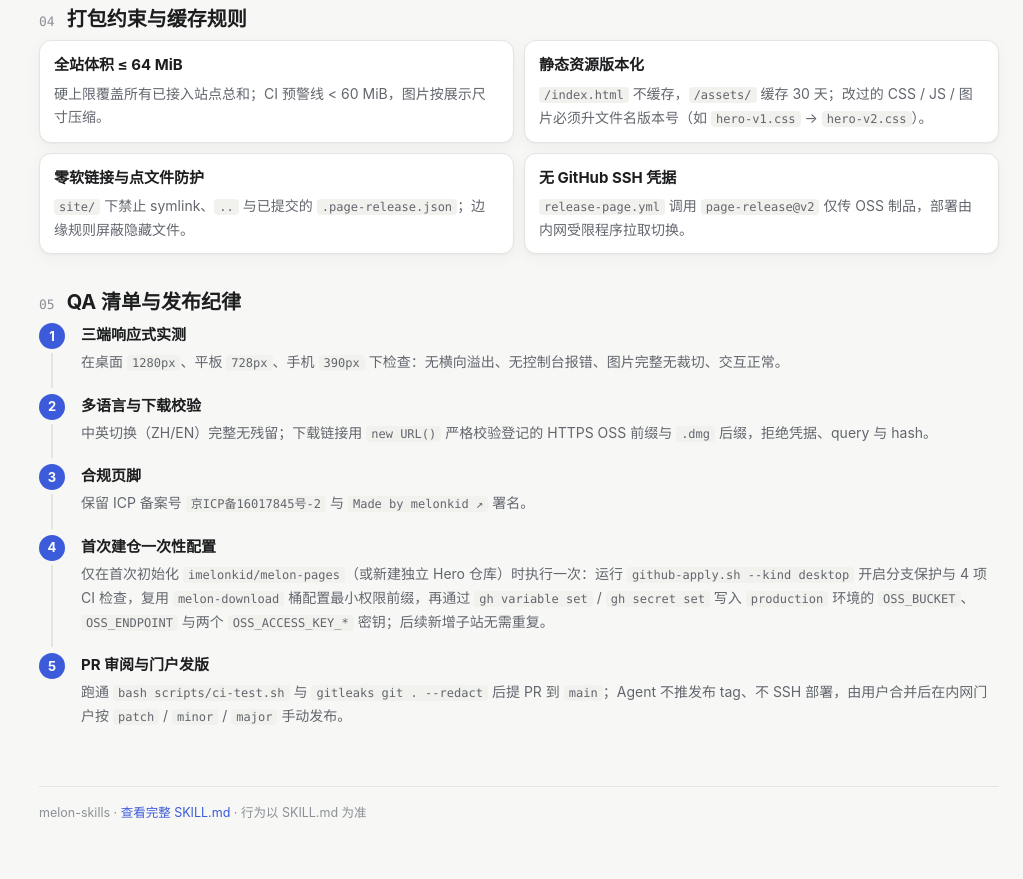
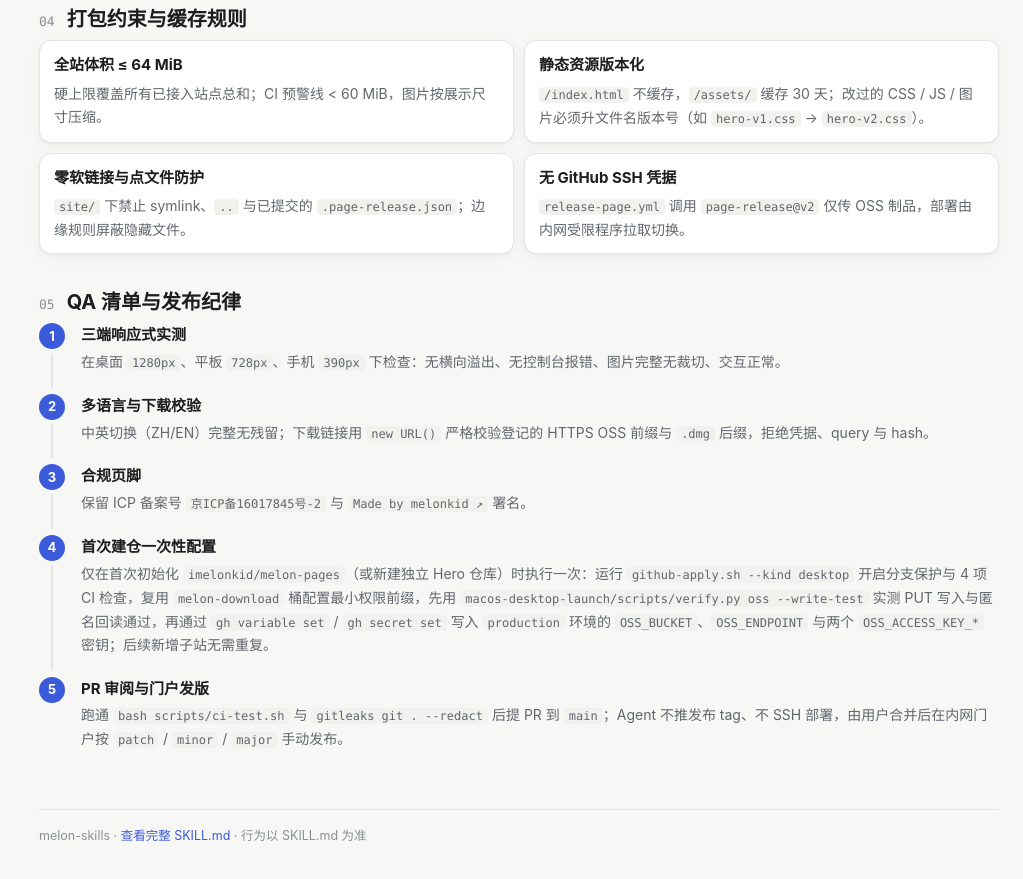
Before and after one commit to imelonkid/melon-skills, a plain HTML site: page site/hero-pages.html in a window 1280 px wide. Shown: the part 853-1732 px from the top of the page, without its empty margins (257-1280 px from the left). Drawn offline with Linux system fonts and the light colour scheme.

Commit message:
docs(hero-pages): 补充 OSS 读写权限实测校验步骤

```diff
--- a/site/hero-pages.html
+++ b/site/hero-pages.html
@@ -64,7 +64,7 @@
     <li><h4>三端响应式实测</h4><p>在桌面 <code>1280px</code>、平板 <code>728px</code>、手机 <code>390px</code> 下检查：无横向溢出、无控制台报错、图片完整无裁切、交互正常。</p></li>
     <li><h4>多语言与下载校验</h4><p>中英切换（ZH/EN）完整无残留；下载链接用 <code>new URL()</code> 严格校验登记的 HTTPS OSS 前缀与 <code>.dmg</code> 后缀，拒绝凭据、query 与 hash。</p></li>
     <li><h4>合规页脚</h4><p>保留 ICP 备案号 <code>京ICP备16017845号-2</code> 与 <code>Made by melonkid ↗</code> 署名。</p></li>
-    <li><h4>首次建仓一次性配置</h4><p>仅在首次初始化 <code>imelonkid/melon-pages</code>（或新建独立 Hero 仓库）时执行一次：运行 <code>github-apply.sh --kind desktop</code> 开启分支保护与 4 项 CI 检查，复用 <code>melon-download</code> 桶配置最小权限前缀，再通过 <code>gh variable set</code> / <code>gh secret set</code> 写入 <code>production</code> 环境的 <code>OSS_BUCKET</code>、<code>OSS_ENDPOINT</code> 与两个 <code>OSS_ACCESS_KEY_*</code> 密钥；后续新增子站无需重复。</p></li>
+    <li><h4>首次建仓一次性配置</h4><p>仅在首次初始化 <code>imelonkid/melon-pages</code>（或新建独立 Hero 仓库）时执行一次：运行 <code>github-apply.sh --kind desktop</code> 开启分支保护与 4 项 CI 检查，复用 <code>melon-download</code> 桶配置最小权限前缀，先用 <code>macos-desktop-launch/scripts/verify.py oss --write-test</code> 实测 PUT 写入与匿名回读通过，再通过 <code>gh variable set</code> / <code>gh secret set</code> 写入 <code>production</code> 环境的 <code>OSS_BUCKET</code>、<code>OSS_ENDPOINT</code> 与两个 <code>OSS_ACCESS_KEY_*</code> 密钥；后续新增子站无需重复。</p></li>
     <li><h4>PR 审阅与门户发版</h4><p>跑通 <code>bash scripts/ci-test.sh</code> 与 <code>gitleaks git . --redact</code> 后提 PR 到 <code>main</code>；Agent 不推发布 tag、不 SSH 部署，由用户合并后在内网门户按 <code>patch</code> / <code>minor</code> / <code>major</code> 手动发布。</p></li>
   </ol>
   <footer>melon-skills · <a href="../skills/hero-pages/SKILL.md">查看完整 SKILL.md</a> · 行为以 SKILL.md 为准</footer>
```
Also changed, not shown: 1 other file.
